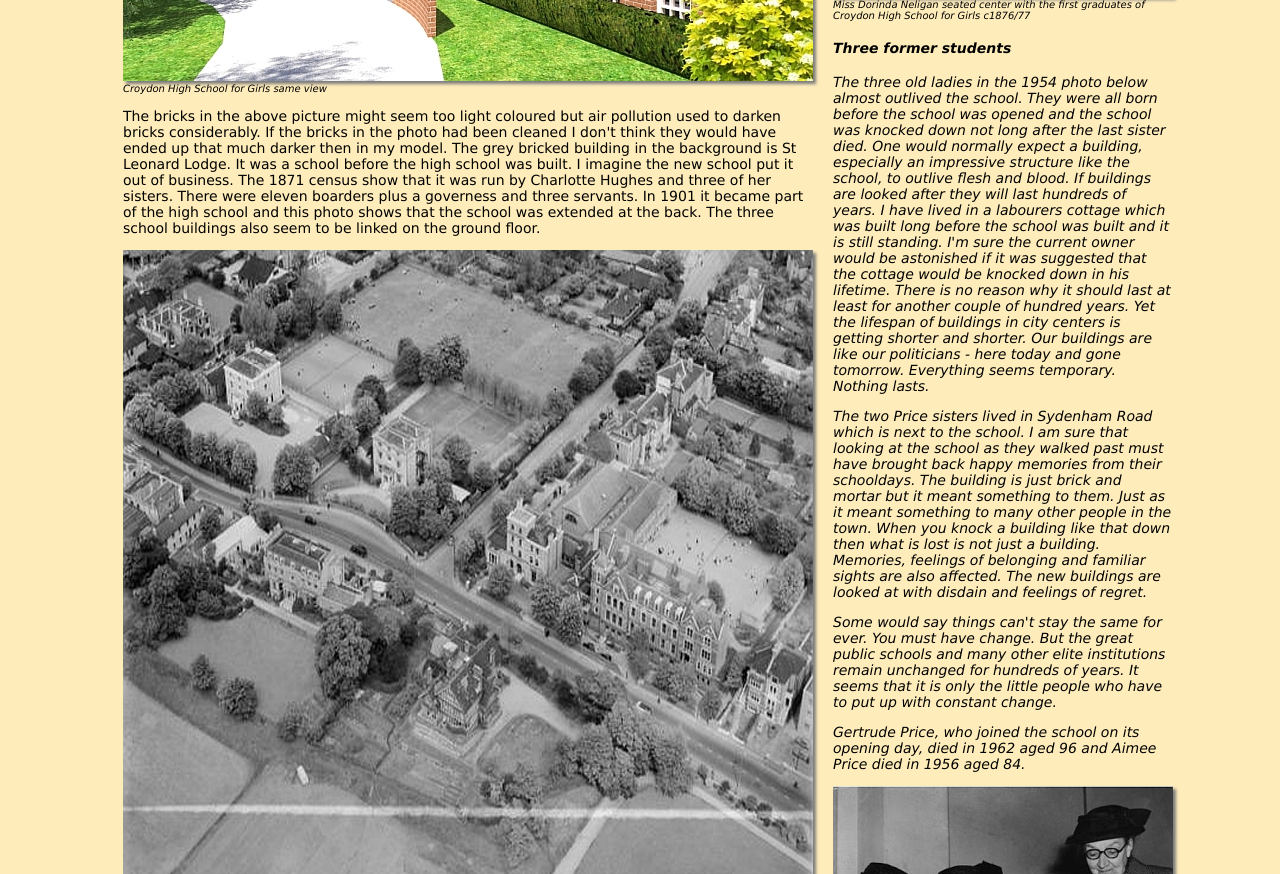
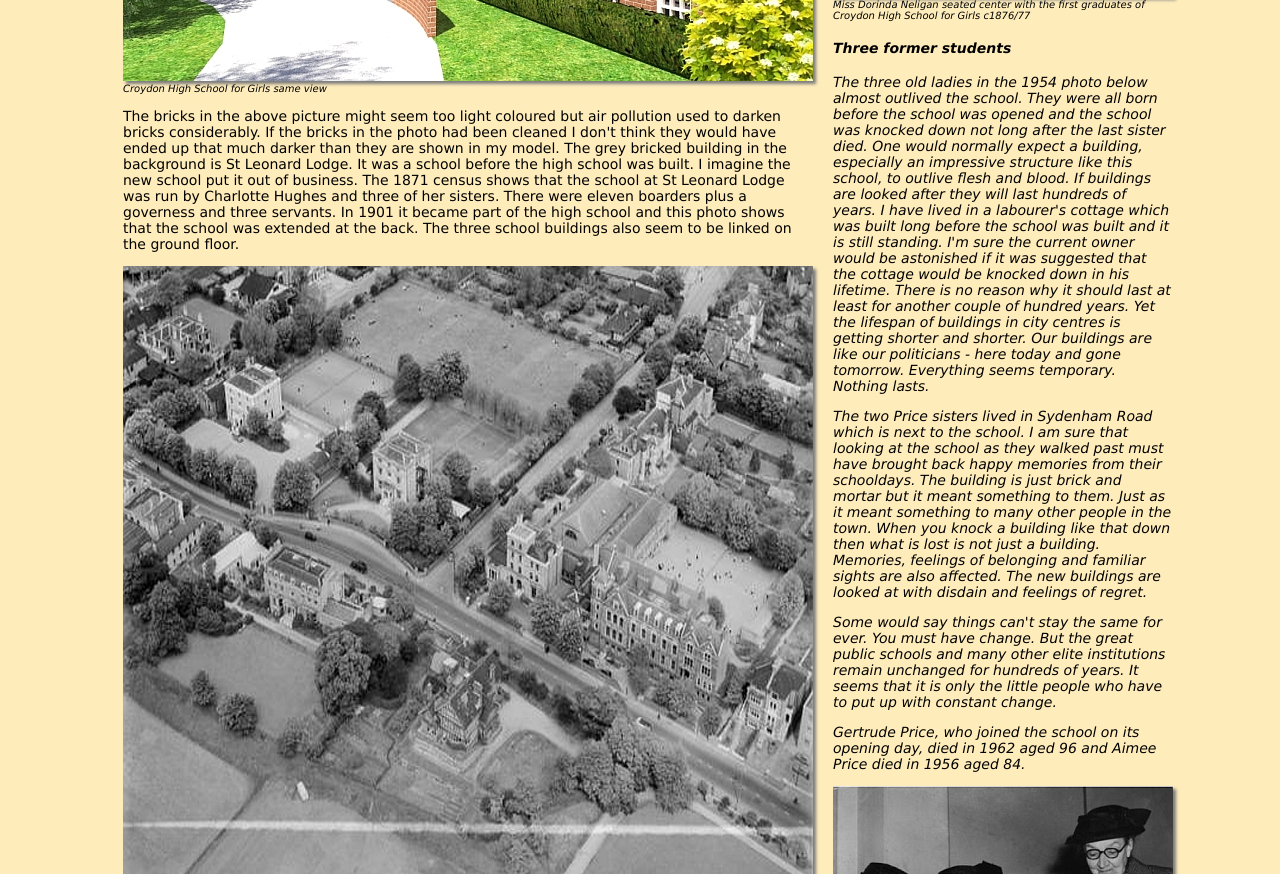
Before and after one commit to WellesleyRoad/wellesleyroad.github.io, a plain HTML site: page highschool.html in a window 1280 px wide. Shown: the part 2142-3016 px from the top of the page. Drawn offline with Linux system fonts and the light colour scheme.

Commit message:
Iinitial commit

```diff
--- a/highschool.html
+++ b/highschool.html
@@ -59,13 +59,13 @@
 					Croydon High School for Girls same view
 				</div>
 				<p>
-				The bricks in the above picture might seem too light coloured but air pollution used to darken bricks considerably. If the bricks in the photo had been cleaned I don't think they would have ended up that much darker then in my model. The grey bricked building in the background is St Leonard Lodge. It was a school before the high school was built. I imagine the new school put it out of business. The 1871 census show that it was run by Charlotte Hughes and three of her sisters. There were eleven boarders plus a governess and three servants. In 1901 it became part of the high school and this photo shows that the school was extended at the back. The three school buildings also seem to be linked on the ground floor.
+				The bricks in the above picture might seem too light coloured but air pollution used to darken bricks considerably. If the bricks in the photo had been cleaned I don't think they would have ended up that much darker than they are shown in my model. The grey bricked building in the background is St Leonard Lodge. It was a school before the high school was built. I imagine the new school put it out of business. The 1871 census shows that the school at St Leonard Lodge was run by Charlotte Hughes and three of her sisters. There were eleven boarders plus a governess and three servants. In 1901 it became part of the high school and this photo shows that the school was extended at the back. The three school buildings also seem to be linked on the ground floor.
 				</p>
 				<div id="images">
 					<img src="eaw042967.jpg" alt="File Missing" height="628" width="690">
 					<a href="http://www.britainfromabove.org.uk/image/eaw042967" title="Croydon High School for Girls, Croydon, 1951. This image has been produced from a print marked by Aerofilms Ltd for photo editing. - Britain from Above">Croydon High School for Girls, Croydon, 1952. This image has been produced from a print marked by Aerofilms Ltd for photo editing. - Britain from Above</a>
 				</div>
-				<p> The Tudor looking building in the foreground directly opposite the school was only constructed in 1902. I have not included it in my model. It was built for the headmaster of Whitgift School. The two detached houses to the left of the High School - The Homestead and The Elms - were also taken over by the High School. Wellesley house can also be seen in the foreground next to the headmaster's house. All of the buildings on the right in this picture became part of the school.
+				<p> The Tudor looking building in the foreground directly opposite the school was only constructed in 1902. I have not included it in my model. It was built for the headmaster of Whitgift School. The two detached houses to the left of the High School - The Homestead and The Elms - were also taken over by the High School. Wellesley House can also be seen in the foreground next to the headmaster's house. All of the buildings on the right in this picture became part of Croydon High School for Girls.
 				</p>
 				<p>Dorinda Neligan, the first headmistress of the high school, lived somewhere in the main school building with her sister and three domestic servants.
 				</p>
@@ -120,7 +120,7 @@
 				</div>
 
 				<h4> Three former students</h4>
-				<p>The three old ladies in the 1954 photo below almost outlived the school. They were all born before the school was opened and the school was knocked down not long after the last sister died. One would normally expect a building, especially an impressive structure like the school, to outlive flesh and blood. If buildings are looked after they will last hundreds of years. I have lived in a labourers cottage which was built long before the school was built and it is still standing. I'm sure the current owner would be astonished if it was suggested that the cottage would be knocked down in his lifetime. There is no reason why it should last at least for another couple of hundred years. Yet the lifespan of buildings in city centers is getting shorter and shorter. Our buildings are like our politicians - here today and gone tomorrow. Everything seems temporary. Nothing lasts.
+				<p>The three old ladies in the 1954 photo below almost outlived the school. They were all born before the school was opened and the school was knocked down not long after the last sister died. One would normally expect a building, especially an impressive structure like this school, to outlive flesh and blood. If buildings are looked after they will last hundreds of years. I have lived in a labourer's cottage which was built long before the school was built and it is still standing. I'm sure the current owner would be astonished if it was suggested that the cottage would be knocked down in his lifetime. There is no reason why it should last at least for another couple of hundred years. Yet the lifespan of buildings in city centres is getting shorter and shorter. Our buildings are like our politicians - here today and gone tomorrow. Everything seems temporary. Nothing lasts.
 				</p>
 				<p>
 				The two Price sisters lived in Sydenham Road which is next to the school. I am sure that looking at the school as they walked past must have brought back happy memories from their schooldays. The building is just brick and mortar but it meant something to them. Just as it meant something to many other people in the town. When you knock a building like that down then what is lost is not just a building. Memories, feelings of belonging and familiar sights are also affected. The new buildings are looked at with disdain and feelings of regret.
```
